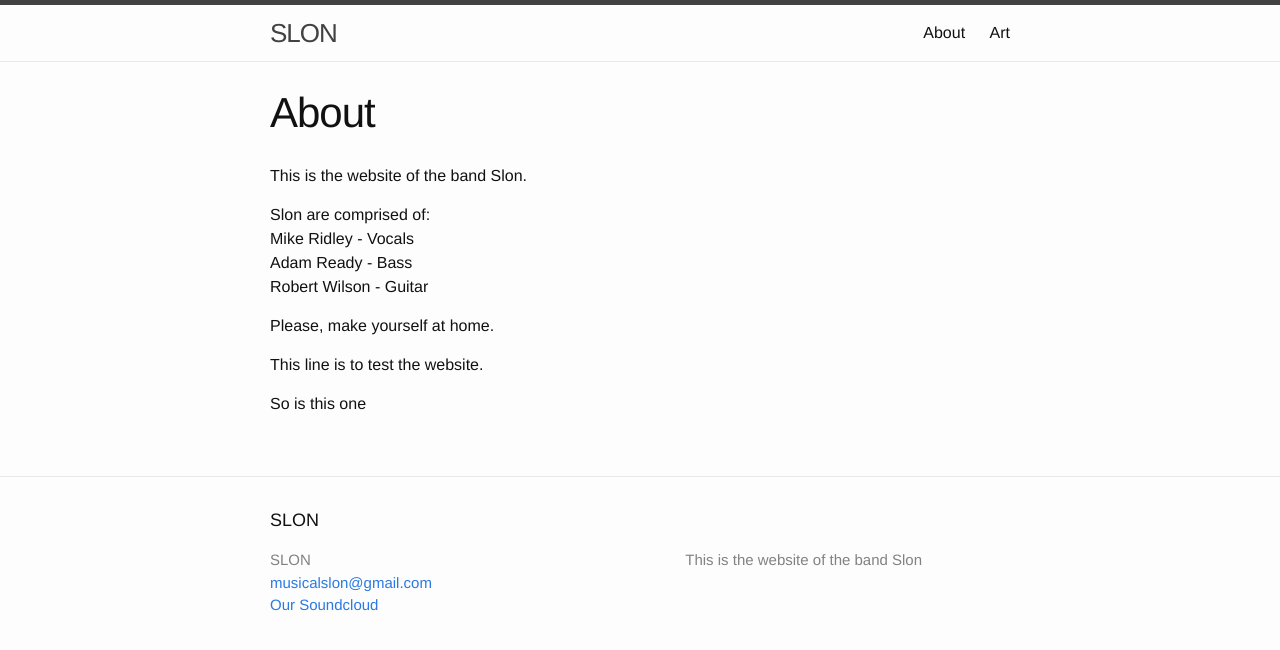
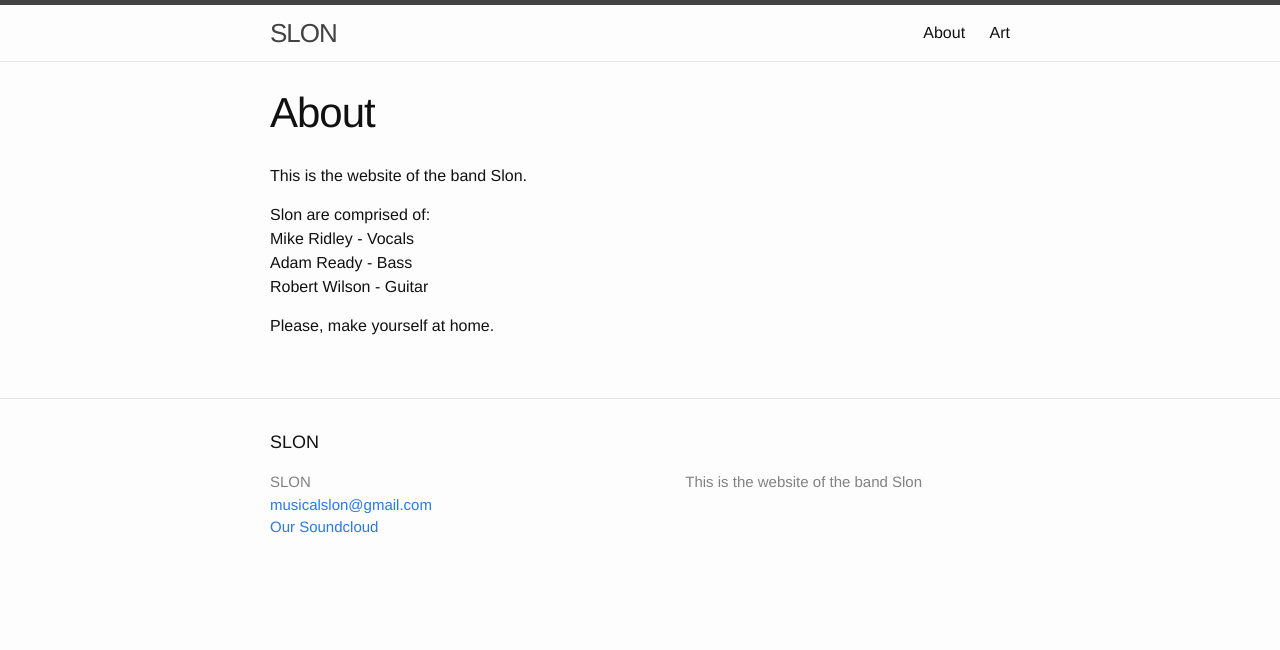
Before and after one commit to phuidn/slon_site, a Jekyll site: the page built from about.md, in a window 1280 px wide. Shown: the top 650 px of the page. Built offline with Jekyll 4.4.1, drawn with Linux system fonts in a browser that asks for light colours.

Commit message:
getting rid of the test stuff

```diff
--- a/about.md
+++ b/about.md
@@ -12,7 +12,3 @@ Adam Ready - Bass
 Robert Wilson - Guitar
 
 Please, make yourself at home.
-
-This line is to test the website.
-
-So is this one
```
